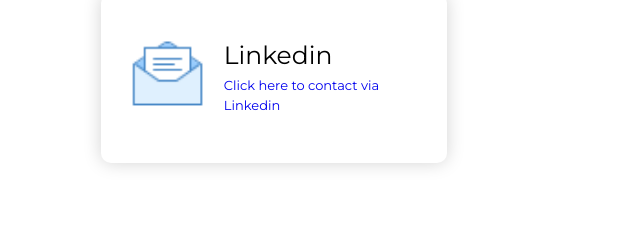
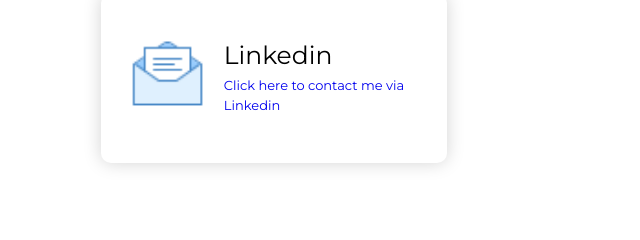
Before and after one commit to MikkDC/portfolio, a plain HTML site: page index.html in a window 1280 px wide. Shown: the part 3072-3312 px from the top of the page, 366-1006 px from the left. Drawn offline with Linux system fonts and the light colour scheme.

Commit message:
corrected some more grammar and spellings

```diff
--- a/index.html
+++ b/index.html
@@ -128,7 +128,7 @@
           <div class="icon"><img src="./img/email.png" /></div>
           <div class="contact-info">
             <h1>Linkedin</h1>
-            <a href="https://www.linkedin.com/in/michael-clemson" target="_blank"><h2>Click here to contact via Linkedin</h2></a>
+            <a href="https://www.linkedin.com/in/michael-clemson" target="_blank"><h2>Click here to contact me via Linkedin</h2></a>
           </div>
         </div>
       </div>
```
